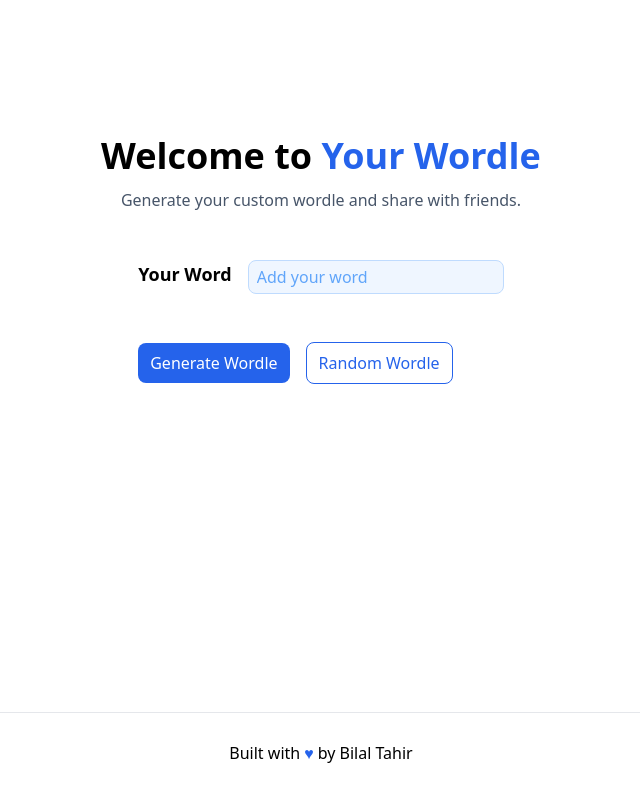
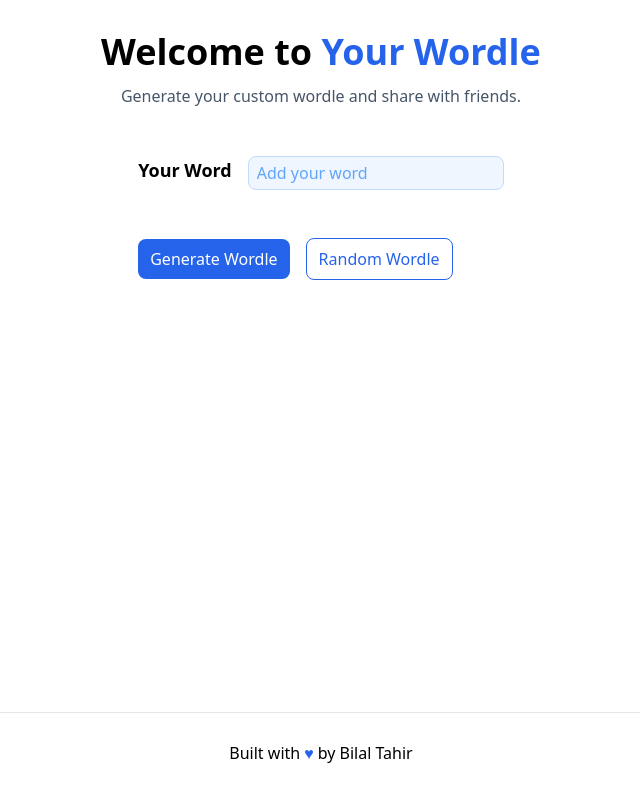
Before and after one commit to btahir/another-wordle, a Next.js app: page / in a window 1280 px wide. Shown: the whole page, without its empty margins (319-959 px from the left). Built offline with nearby package versions, Linux system fonts and the light colour scheme.

Commit message:
fix margin top

```diff
--- a/pages/index.tsx
+++ b/pages/index.tsx
@@ -61,7 +61,7 @@ export default function Home() {
       <SEO />
 
       <main className="flex w-full flex-1 flex-col items-center justify-start px-4 text-center">
-        <h1 className="mt-32 text-3xl font-bold sm:text-4xl">
+        <h1 className="mt-6 text-3xl font-bold sm:text-4xl">
           Welcome to{' '}
           <a className="inline-block text-blue-600" href="https://nextjs.org">
             Your Wordle
```
